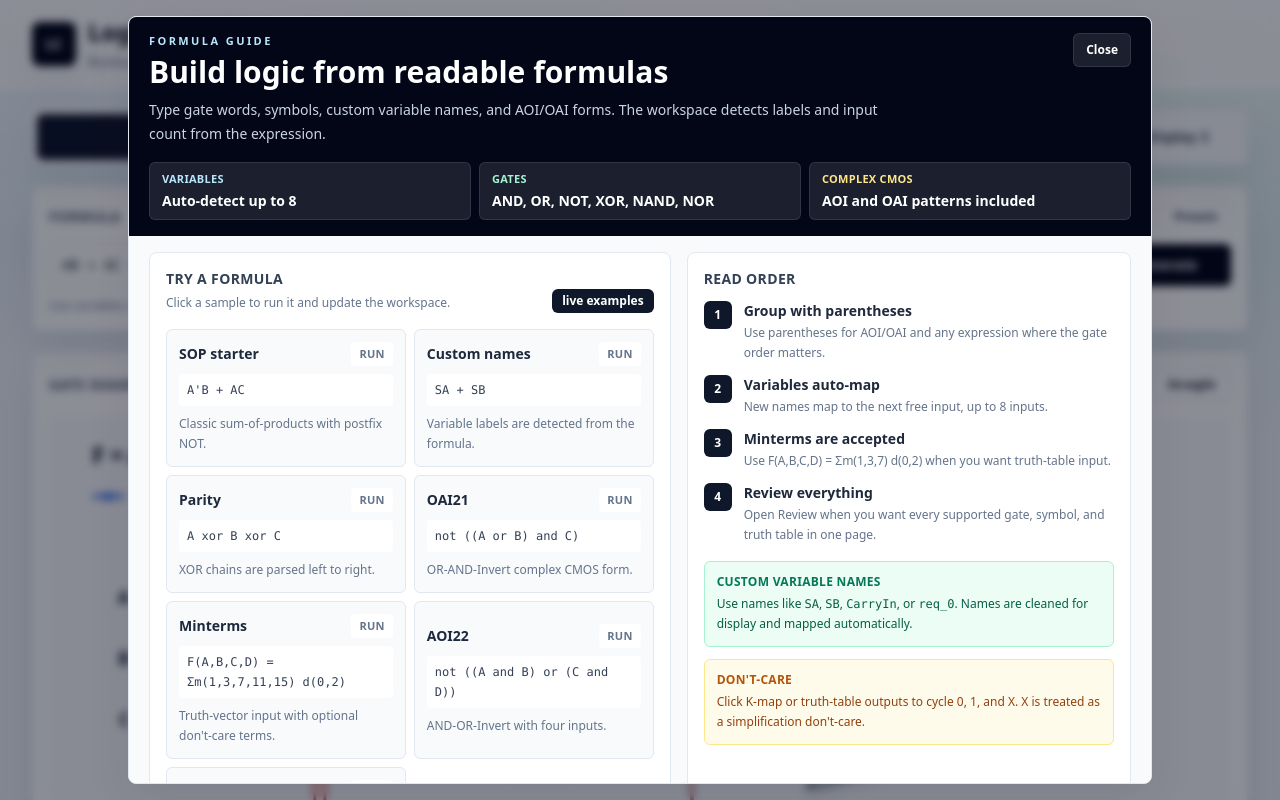
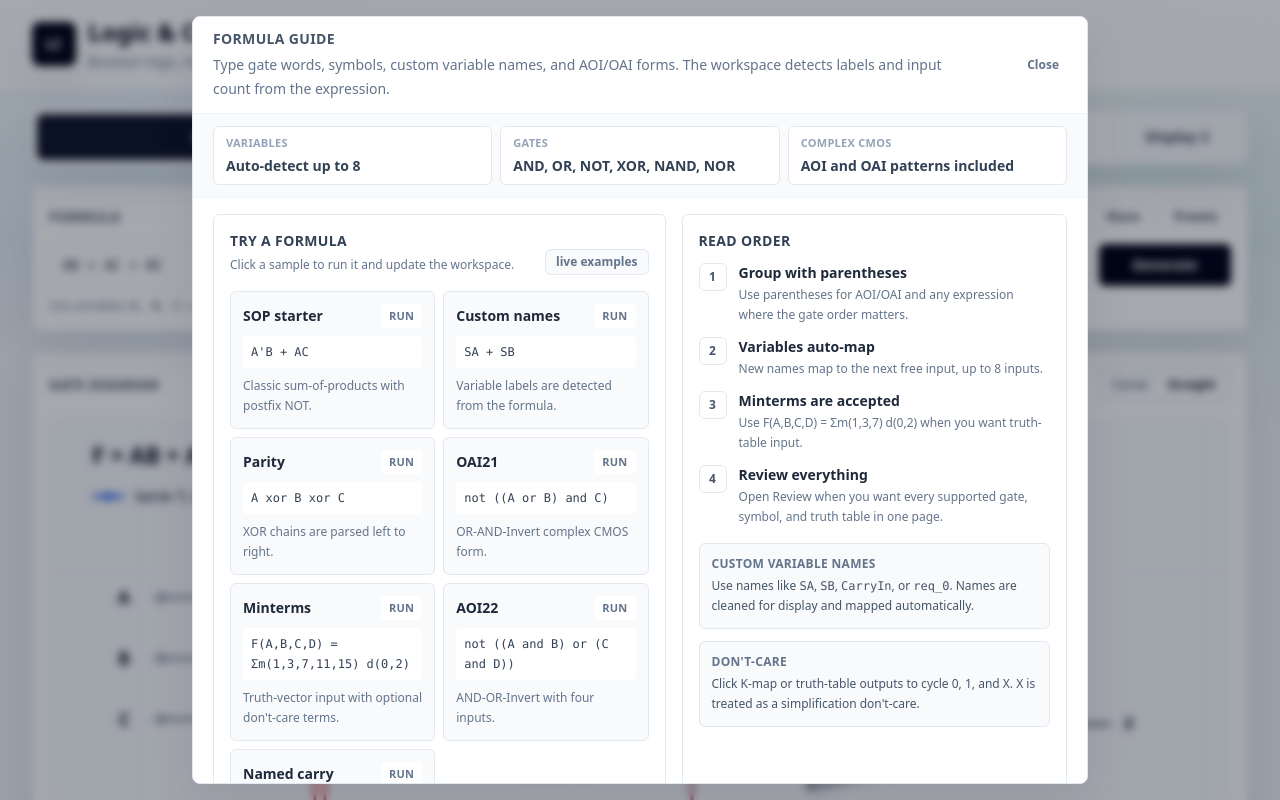
Before and after one commit to marksui/logic-cmos-studio, a React (Vite) app: page / in a window 1280 px wide. Both pictures are taken after a click on the button "Guide". Shown: the top 800 px of the page. Built offline with nearby package versions, Linux system fonts and the light colour scheme; the HTML template or start-up script is replaced by a standard one.

Commit message:
Release v1.3.11 guide style alignment

```diff
--- a/package.json
+++ b/package.json
@@ -1,7 +1,7 @@
 {
   "name": "logic-cmos-studio",
   "private": true,
-  "version": "1.3.10",
+  "version": "1.3.11",
   "homepage": "https://marksui.github.io/logic-cmos-studio/",
   "type": "module",
   "scripts": {
--- a/src/App.tsx
+++ b/src/App.tsx
@@ -922,7 +922,7 @@ function FormulaGuideDialog({
 }) {
   return (
     <div
-      className="fixed inset-0 z-50 grid place-items-center bg-slate-950/45 px-3 py-4 backdrop-blur-sm sm:px-5"
+      className="fixed inset-0 z-50 grid place-items-center bg-slate-950/35 px-3 py-4 backdrop-blur-sm sm:px-5"
       role="presentation"
       onMouseDown={(event) => {
         if (event.target === event.currentTarget) onClose();
@@ -931,22 +931,19 @@ function FormulaGuideDialog({
       <section
         aria-labelledby="formula-guide-title"
         aria-modal="true"
-        className="flex max-h-[calc(100vh-32px)] w-full max-w-5xl flex-col overflow-hidden rounded-lg border border-slate-200 bg-white shadow-soft"
+        className="flex max-h-[calc(100vh-32px)] w-full max-w-4xl flex-col overflow-hidden rounded-lg border border-slate-200 bg-white shadow-soft"
         role="dialog"
       >
-        <div className="bg-slate-950 px-4 py-4 text-white sm:px-5">
-          <div className="flex items-start justify-between gap-4">
+        <div className="border-b border-slate-100 bg-white px-4 py-3 sm:px-5">
+          <div className="flex items-center justify-between gap-4">
             <div className="min-w-0">
-              <p className="text-[11px] font-bold uppercase tracking-[0.22em] text-sky-200">
-                Formula Guide
-              </p>
               <h2
                 id="formula-guide-title"
-                className="mt-1 text-2xl font-semibold tracking-normal text-white sm:text-3xl"
+                className="text-sm font-semibold uppercase tracking-wide text-slate-600"
               >
-                Build logic from readable formulas
+                Formula Guide
               </h2>
-              <p className="mt-2 max-w-3xl text-sm leading-6 text-slate-300">
+              <p className="mt-1 max-w-3xl text-sm leading-6 text-slate-500">
                 Type gate words, symbols, custom variable names, and AOI/OAI
                 forms. The workspace detects labels and input count from the
                 expression.
@@ -955,42 +952,42 @@ function FormulaGuideDialog({
             <button
               type="button"
               onClick={onClose}
-              className="shrink-0 rounded-md border border-white/10 bg-white/10 px-3 py-2 text-xs font-semibold text-white transition hover:bg-white/15 focus-visible:outline-none focus-visible:ring-2 focus-visible:ring-sky-300/40"
+              className="shrink-0 rounded-md px-2 py-1 text-xs font-semibold text-slate-500 transition hover:bg-slate-50 hover:text-slate-800 focus-visible:outline-none focus-visible:ring-2 focus-visible:ring-sky-500/30"
               aria-label="Close Formula Guide"
             >
               Close
             </button>
           </div>
-          <div className="mt-4 grid gap-2 sm:grid-cols-3">
-            <div className="rounded-md border border-white/10 bg-white/10 px-3 py-2">
-              <span className="block text-[11px] font-bold uppercase tracking-wide text-sky-200">
+        </div>
+        <div className="grid gap-2 border-b border-slate-100 bg-slate-50 px-4 py-3 sm:grid-cols-3 sm:px-5">
+          <div className="rounded-md border border-slate-200 bg-white px-3 py-2">
+            <span className="block text-[11px] font-bold uppercase tracking-wide text-slate-400">
               Variables
             </span>
-              <span className="mt-1 block text-sm font-semibold text-white">
+            <span className="mt-1 block text-sm font-semibold text-slate-700">
               Auto-detect up to {MAX_VARIABLE_COUNT}
             </span>
           </div>
-            <div className="rounded-md border border-white/10 bg-white/10 px-3 py-2">
-              <span className="block text-[11px] font-bold uppercase tracking-wide text-emerald-200">
+          <div className="rounded-md border border-slate-200 bg-white px-3 py-2">
+            <span className="block text-[11px] font-bold uppercase tracking-wide text-slate-400">
               Gates
             </span>
-              <span className="mt-1 block text-sm font-semibold text-white">
+            <span className="mt-1 block text-sm font-semibold text-slate-700">
               AND, OR, NOT, XOR, NAND, NOR
             </span>
           </div>
-            <div className="rounded-md border border-white/10 bg-white/10 px-3 py-2">
-              <span className="block text-[11px] font-bold uppercase tracking-wide text-amber-200">
+          <div className="rounded-md border border-slate-200 bg-white px-3 py-2">
+            <span className="block text-[11px] font-bold uppercase tracking-wide text-slate-400">
               Complex CMOS
             </span>
-              <span className="mt-1 block text-sm font-semibold text-white">
+            <span className="mt-1 block text-sm font-semibold text-slate-700">
               AOI and OAI patterns included
             </span>
           </div>
         </div>
-        </div>
-        <div className="overflow-y-auto bg-slate-50 px-4 py-4 text-sm text-slate-600 sm:px-5">
+        <div className="overflow-y-auto bg-white px-4 py-4 text-sm text-slate-600 sm:px-5">
           <div className="grid gap-4 lg:grid-cols-[minmax(0,1.08fr)_minmax(300px,0.92fr)]">
-            <section className="rounded-lg border border-slate-200 bg-white p-4">
+            <section className="rounded-md border border-slate-200 bg-white p-4">
               <div className="flex flex-wrap items-end justify-between gap-3">
                 <div>
                   <h3 className="text-sm font-semibold uppercase tracking-wide text-slate-700">
@@ -1000,7 +997,7 @@ function FormulaGuideDialog({
                     Click a sample to run it and update the workspace.
                   </p>
                 </div>
-                <span className="rounded-md bg-slate-900 px-2.5 py-1 text-xs font-semibold text-white">
+                <span className="rounded-md border border-slate-200 bg-slate-50 px-2.5 py-1 text-xs font-semibold text-slate-500">
                   live examples
                 </span>
               </div>
@@ -1010,7 +1007,7 @@ function FormulaGuideDialog({
                     key={example.formula}
                     type="button"
                     onClick={() => onUseFormula(example.formula)}
-                    className="min-h-[112px] rounded-md border border-slate-200 bg-slate-50 px-3 py-3 text-left transition hover:-translate-y-px hover:border-slate-300 hover:bg-white hover:shadow-sm focus-visible:outline-none focus-visible:ring-2 focus-visible:ring-sky-500/30"
+                    className="min-h-[112px] rounded-md border border-slate-200 bg-slate-50 px-3 py-3 text-left transition hover:border-slate-300 hover:bg-white hover:shadow-sm focus-visible:outline-none focus-visible:ring-2 focus-visible:ring-sky-500/30"
                   >
                     <span className="flex items-center justify-between gap-2">
                       <span className="min-w-0 text-sm font-semibold text-slate-800">
@@ -1031,7 +1028,7 @@ function FormulaGuideDialog({
               </div>
             </section>
 
-            <section className="rounded-lg border border-slate-200 bg-white p-4">
+            <section className="rounded-md border border-slate-200 bg-white p-4">
               <h3 className="text-sm font-semibold uppercase tracking-wide text-slate-700">
                 Read Order
               </h3>
@@ -1040,21 +1037,21 @@ function FormulaGuideDialog({
                   <GuideRule key={rule.label} {...rule} />
                 ))}
               </div>
-              <div className="mt-4 rounded-md border border-emerald-200 bg-emerald-50 px-3 py-3">
-                <span className="block text-xs font-bold uppercase tracking-wide text-emerald-700">
+              <div className="mt-4 rounded-md border border-slate-200 bg-slate-50 px-3 py-3">
+                <span className="block text-xs font-bold uppercase tracking-wide text-slate-500">
                   Custom Variable Names
                 </span>
-                <p className="mt-1 text-xs leading-5 text-emerald-800">
+                <p className="mt-1 text-xs leading-5 text-slate-600">
                   Use names like <code>SA</code>, <code>SB</code>,{" "}
                   <code>CarryIn</code>, or <code>req_0</code>. Names are
                   cleaned for display and mapped automatically.
                 </p>
               </div>
-              <div className="mt-3 rounded-md border border-amber-200 bg-amber-50 px-3 py-3">
-                <span className="block text-xs font-bold uppercase tracking-wide text-amber-700">
+              <div className="mt-3 rounded-md border border-slate-200 bg-slate-50 px-3 py-3">
+                <span className="block text-xs font-bold uppercase tracking-wide text-slate-500">
                   Don't-care
                 </span>
-                <p className="mt-1 text-xs leading-5 text-amber-800">
+                <p className="mt-1 text-xs leading-5 text-slate-600">
                   Click K-map or truth-table outputs to cycle 0, 1, and X. X is
                   treated as a simplification don't-care.
                 </p>
@@ -1063,7 +1060,7 @@ function FormulaGuideDialog({
           </div>
 
           <div className="mt-4 grid gap-4 lg:grid-cols-[minmax(0,1fr)_minmax(0,1fr)]">
-            <section className="rounded-lg border border-slate-200 bg-white p-4">
+            <section className="rounded-md border border-slate-200 bg-white p-4">
               <h3 className="text-sm font-semibold uppercase tracking-wide text-slate-700">
                 Operator Cheat Sheet
               </h3>
@@ -1074,7 +1071,7 @@ function FormulaGuideDialog({
               </div>
             </section>
 
-            <section className="rounded-lg border border-slate-200 bg-white p-4">
+            <section className="rounded-md border border-slate-200 bg-white p-4">
               <div className="flex flex-wrap items-end justify-between gap-3">
                 <div>
                   <h3 className="text-sm font-semibold uppercase tracking-wide text-slate-700">
@@ -1085,7 +1082,7 @@ function FormulaGuideDialog({
                     hand.
                   </p>
                 </div>
-                <span className="rounded-md bg-sky-100 px-2.5 py-1 text-xs font-semibold text-sky-800">
+                <span className="rounded-md border border-slate-200 bg-slate-50 px-2.5 py-1 text-xs font-semibold text-slate-500">
                   presets
                 </span>
               </div>
@@ -1134,7 +1131,7 @@ function GuideRule({
 }) {
   return (
     <div className="flex gap-3">
-      <span className="grid h-7 w-7 shrink-0 place-items-center rounded-md bg-slate-900 text-xs font-bold text-white">
+      <span className="grid h-7 w-7 shrink-0 place-items-center rounded-md border border-slate-200 bg-white text-xs font-bold text-slate-600">
         {label}
       </span>
       <div className="min-w-0">
--- a/src/version.ts
+++ b/src/version.ts
@@ -1 +1 @@
-export const APP_VERSION = "v1.3.10";
+export const APP_VERSION = "v1.3.11";
```
Also changed, not shown: 6 other files (tests, documents, lock files or other folders). Lines whose indentation alone changed are shown as unchanged.
